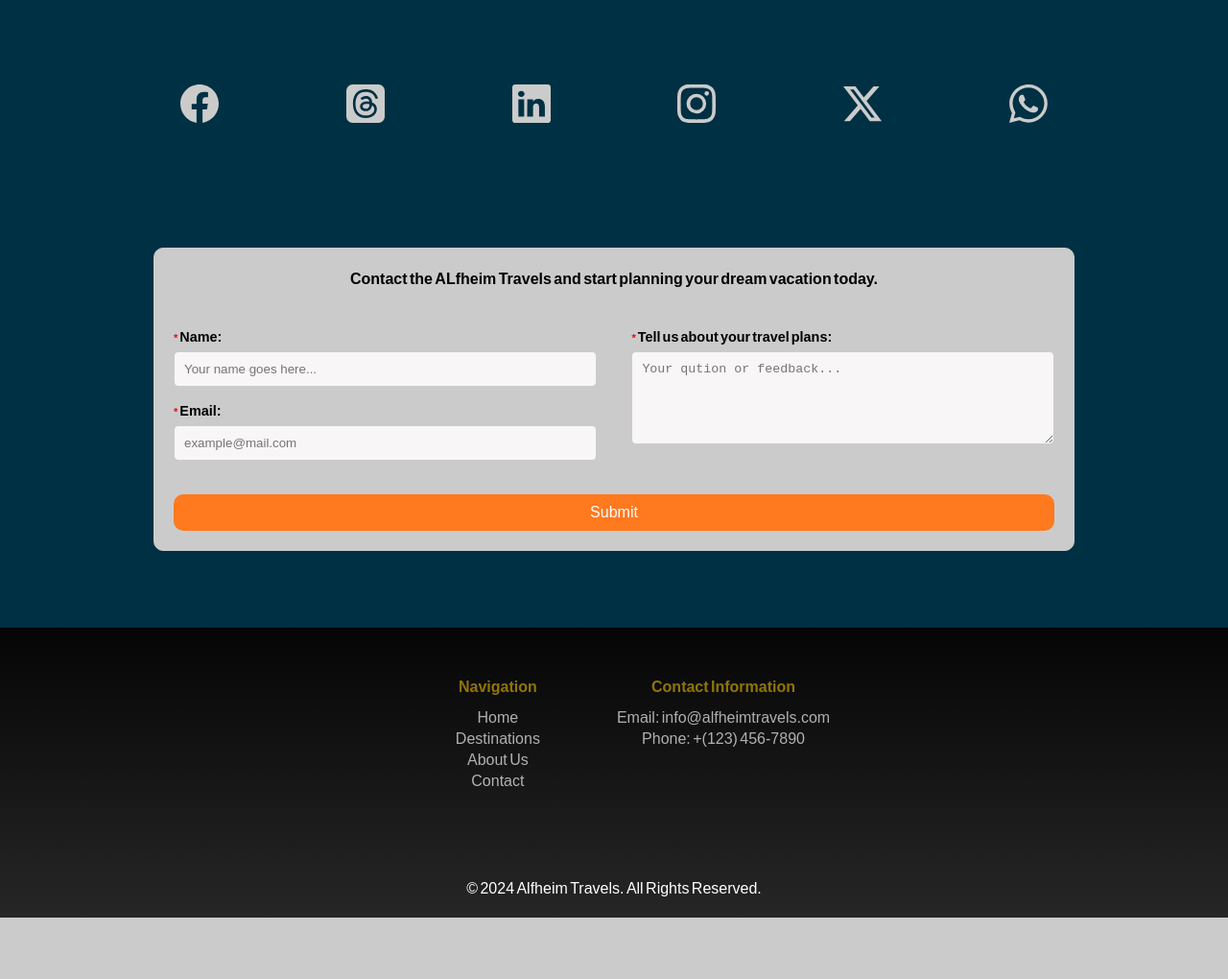
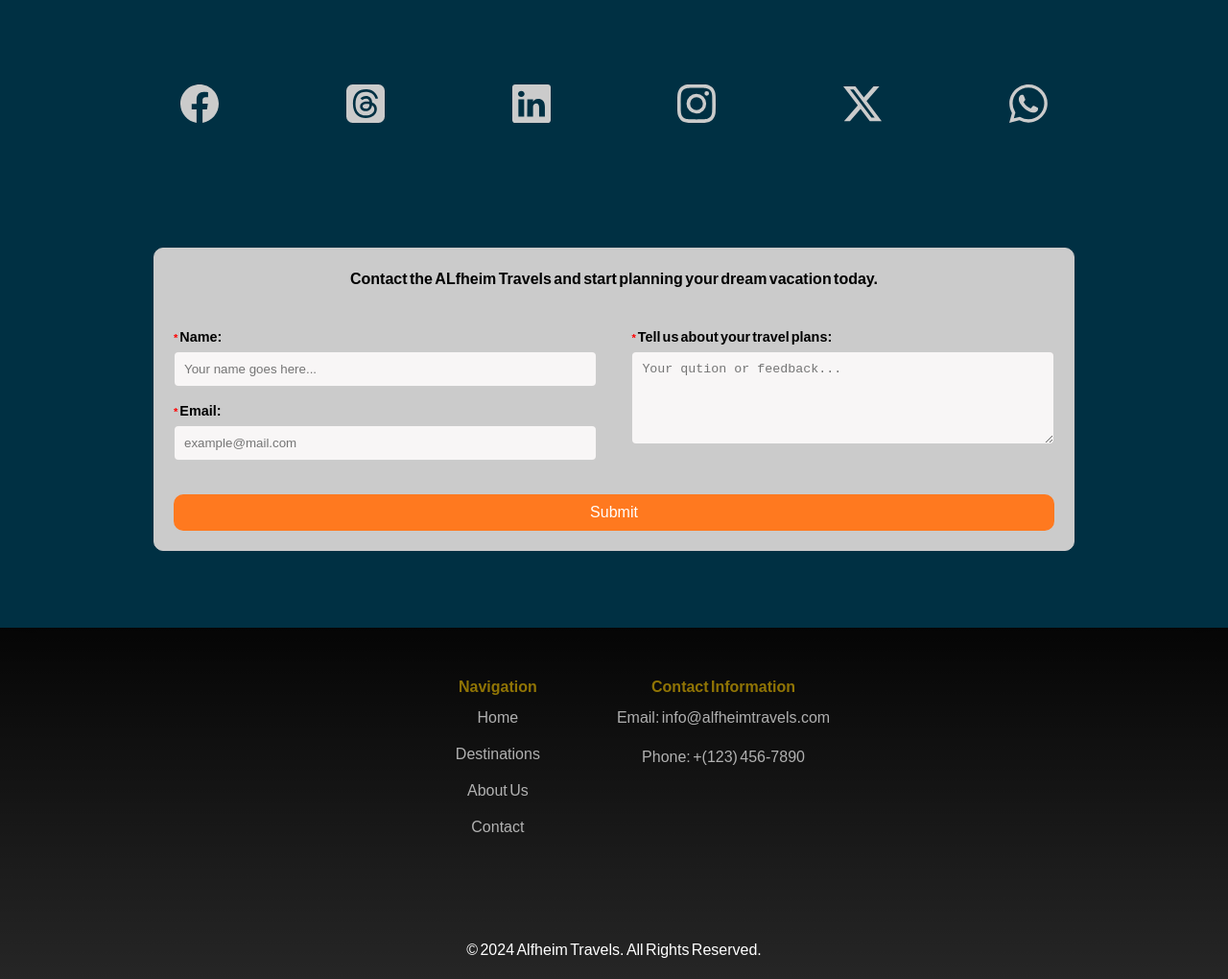
Before and after one commit to Mithula-cbw/ALfheim-travel.com, a plain HTML site: page index.html in a window 1280 px wide. Shown: the part 2519-3539 px from the top of the page at 96% size. Before the commit the page ends 3475 px from the top, so only its background shows below. Drawn offline with Linux system fonts and the light colour scheme.

Commit message:
Minor changes: footer nav:Accessibility

```diff
--- a/css/styles.css
+++ b/css/styles.css
@@ -545,6 +545,14 @@ button[type="submit"]:hover {
     padding-top: 40px;
 }
 
+.footer-nav li{
+    margin-bottom: 1rem;
+}
+
+.footer-section p{
+    margin-bottom: 1.2rem;
+}
+
 .footer-container {
     display: flex;
     flex-direction: row;
@@ -878,6 +886,9 @@ button[type="submit"]:hover {
     box-shadow: 8px 0  12px rgba(0, 0, 0, 0.305);
 }
 
+.dest-tile:hover .fa-external-link{
+    color: rgba(255, 255, 255, 0.918);
+}
 
 .feedback-form-container {
     max-width: 100%;
```
